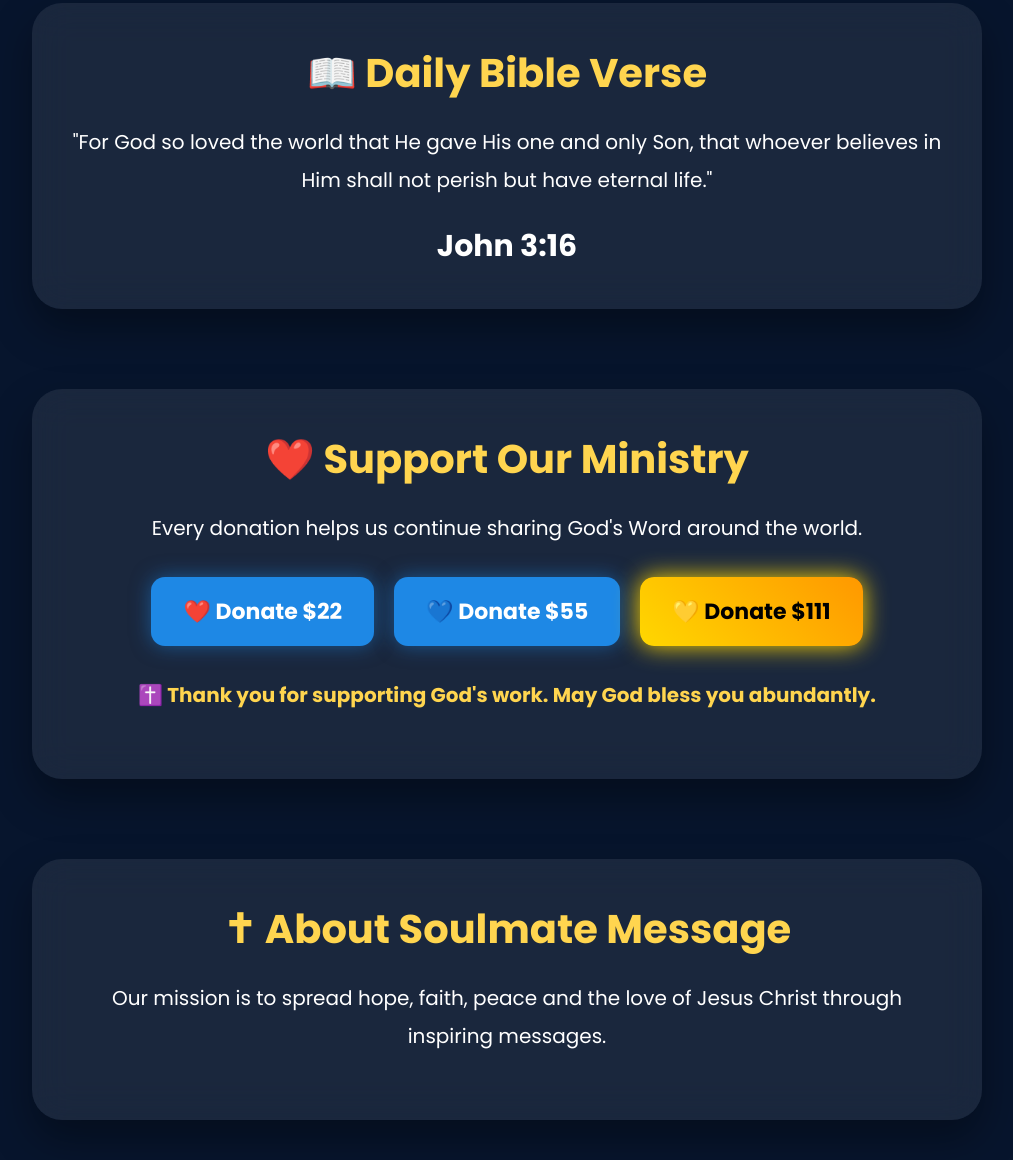
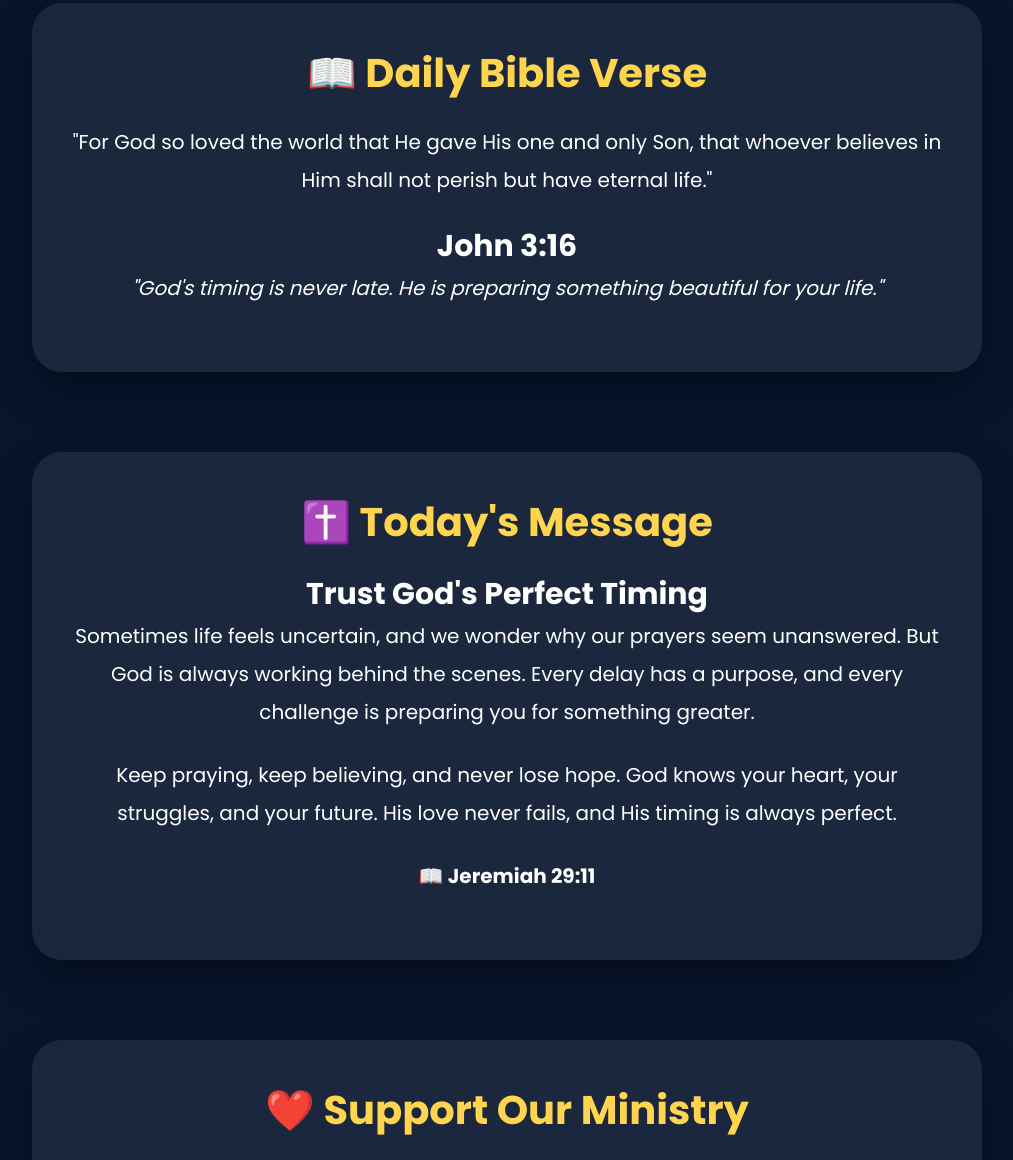
Before and after one commit to archangelmichael18491-ai/Connect-to-soulmate-, a plain HTML site: page index.html in a window 1280 px wide. Shown: the part 877-2037 px from the top of the page, without its empty margins (133-1146 px from the left). Drawn offline with Linux system fonts and the light colour scheme.

Commit message:
index.html

```diff
--- a/index.html
+++ b/index.html
@@ -89,9 +89,23 @@
 John 3:16
 
 </h3>
+<p><em>"God's timing is never late. He is preparing something beautiful for your life."</em></p>
+</section>
+<section class="glass" id="blog">
+    <h2>✝️ Today's Message</h2>
 
+    <h3>Trust God's Perfect Timing</h3>
+
+    <p>
+        Sometimes life feels uncertain, and we wonder why our prayers seem unanswered. But God is always working behind the scenes. Every delay has a purpose, and every challenge is preparing you for something greater.
+    </p>
+
+    <p>
+        Keep praying, keep believing, and never lose hope. God knows your heart, your struggles, and your future. His love never fails, and His timing is always perfect.
+    </p>
+
+    <p><strong>📖 Jeremiah 29:11</strong></p>
 </section>
-
 <section class="glass" id="donate">
 
 <h2>❤️ Support Our Ministry</h2>
```
